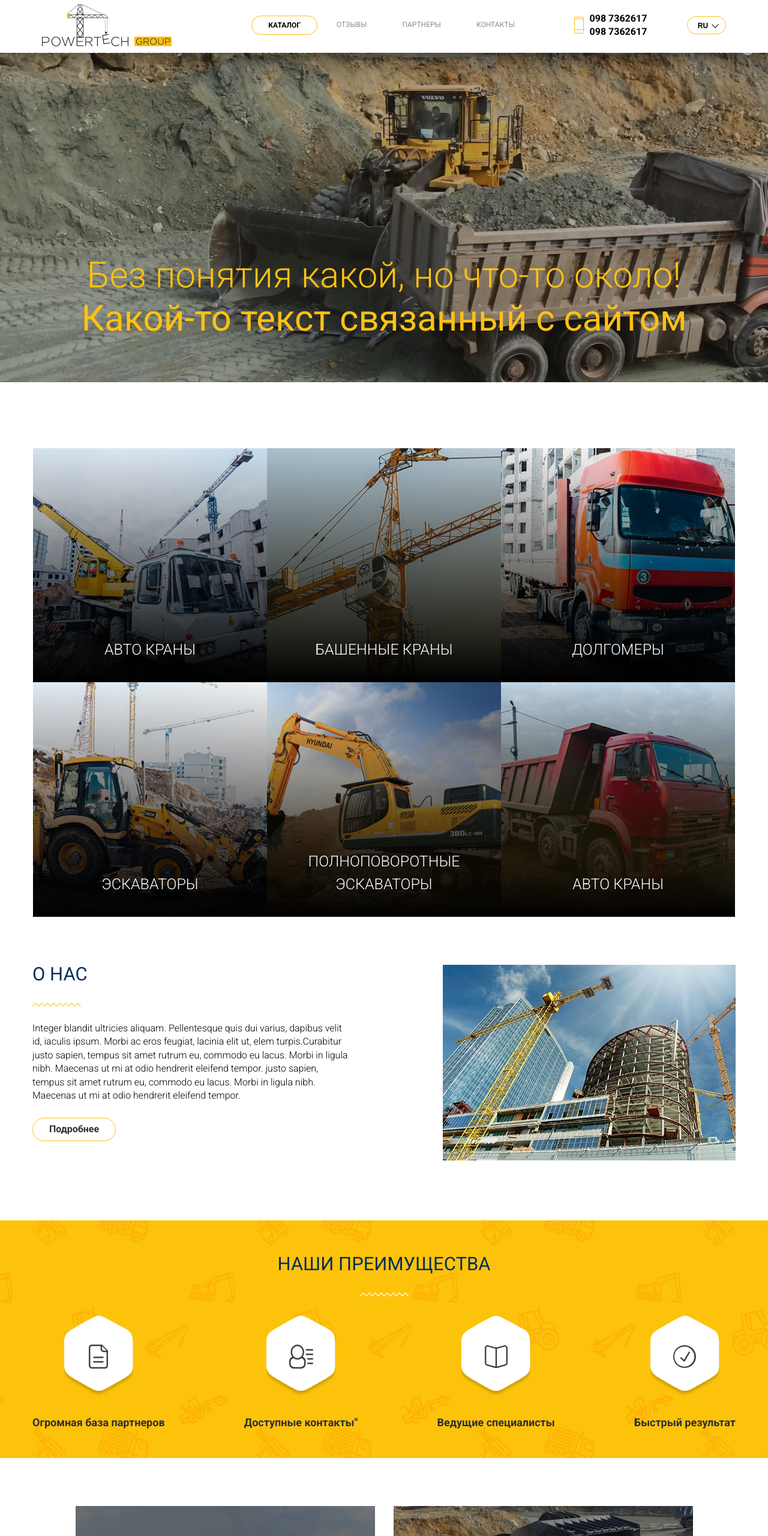
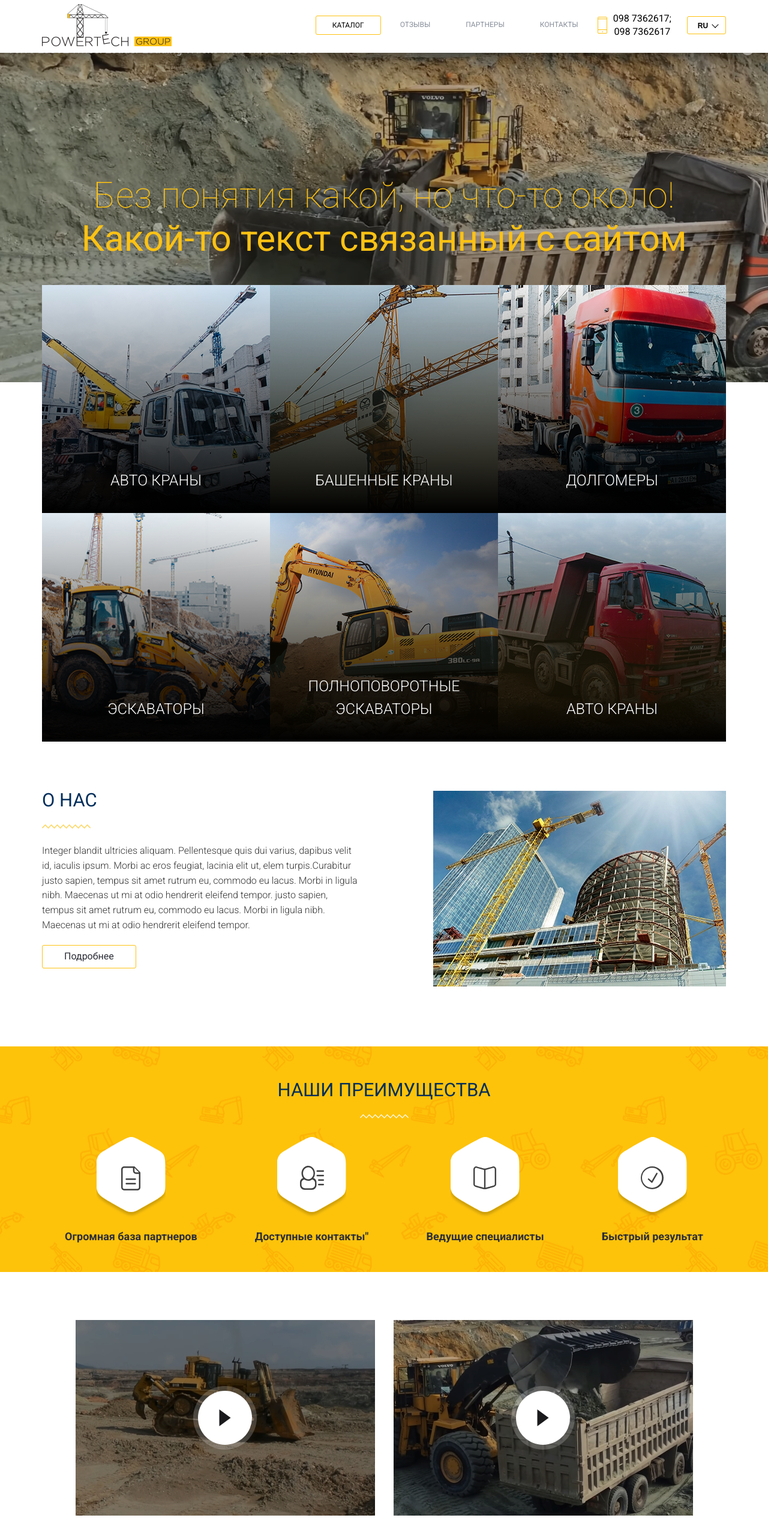
Before and after one commit to pashkes/powertech-group, a website: page index.html in a window 1280 px wide. Shown: the top 2560 px of the page at 60% size. Drawn offline with Linux system fonts and the light colour scheme.

Commit message:
visual effect

```diff
--- a/assets/js/custom.js
+++ b/assets/js/custom.js
@@ -1,5 +1,5 @@
 
-
+'use strict';
 /**
  * Document ready functions
  */
@@ -19,7 +19,18 @@
         if(reviews.length) {
             reviews.slick({
                 infinite: true,
-                speed: 800
+                speed: 800,
+              slidesToShow: 2,
+              slidesToScroll: 2,
+              responsive: [
+                {
+                  breakpoint: 1024,
+                  settings: {
+                    slidesToShow: 1,
+                    slidesToScroll: 1
+                  }
+                }
+              ]
             });
         }
 
@@ -40,5 +51,30 @@
       });
 
 
+
     });
 })(jQuery);
+
+var categories = $('.categories');
+var categoriesInner = $('.categories__inner');
+var categoriesItem = $('.categories__item');
+var mainImg = $('.header__main');
+
+function topImg() {
+  if (categories.length) {
+    var windowWidth = $(window).width();
+      var categoriesHeight = categoriesInner.innerHeight();
+      var mainImgHeight = mainImg.innerHeight();
+      var categoriesItemHeight = categoriesItem.innerHeight() / 2.35;
+
+      categories.css('margin-top', mainImgHeight);
+      categories.css('height', categoriesHeight - 80);
+      categoriesInner.css('top', - categoriesItemHeight);
+      if (windowWidth <=768) {
+        categories.css('height', categoriesHeight);
+      }
+  }
+}
+$(window).on('load scroll resize ready ontouchstart ontouchmove touchmove', function () {
+  topImg();
+  });
--- a/assets/scss/_fonts.scss
+++ b/assets/scss/_fonts.scss
@@ -1,4 +1,4 @@
 /* Fonts
 -------------------------------------------------------------- */
 
-@import url('https://fonts.googleapis.com/css?family=Roboto:300,400,700');
+@import url('https://fonts.googleapis.com/css?family=Roboto:100,300,400,700');
--- a/assets/scss/_main.scss
+++ b/assets/scss/_main.scss
@@ -2,6 +2,10 @@
 -------------------------------------------------------------- */
 //variabless-color
 $primary-color: #fdc213;
+
+* {
+  box-sizing: border-box;
+}
 
 @mixin container {
   max-width: 1172px;
@@ -36,7 +40,7 @@ h1 {
 h2 {
   position: relative;
   margin-bottom: 29px;
-  padding-bottom: 39px;
+  padding-bottom: 32px;
   color: #002e5b;
   font-size: 31px;
   font-weight: 500;
@@ -88,8 +92,8 @@ img {
   text-decoration: none;
   border: 1px solid $primary-color;
   padding: 7px 27px;
-  font-weight: 600;
-  border-radius: 20px;
+  font-weight: 400;
+  border-radius: 3px;
   color: #2c2e37;
   font-size: 16px;
   transition: all .3s ease-out;
@@ -273,64 +277,21 @@ $button-trans-delay: 0.3s;
   top: 0;
   right: 0;
   left: 0;
-  z-index: 100;
+  z-index: 1000;
   box-shadow: 0 0 18px rgba(0, 0, 0, 0.18);
 }
 
 .header__top__bg-inner {
   @include container;
   display: flex;
-  justify-content: space-between;
+  justify-content: flex-end;
   align-items: center;
 }
 
 .header__logo {
   position: relative;
   z-index: 100;
-}
-
-.menu {
-  .header__lang,
-  .header__contacts {
-    display: none;
-  }
-}
-
-.menu__list {
-  font-size: 0;
-}
-
-.menu__item {
-  display: inline-block;
-  vertical-align: top;
-  margin-right: 5px;
-  &:last-child {
-    margin-right: 0;
-  }
-}
-
-.menu__link {
-  display: block;
-  padding: 7px 27px;
-  text-transform: uppercase;
-  font-size: 12px;
-  font-weight: 400;
-  border-radius: 20px;
-  color: #888f9b;
-  transition: all .35s ease-out;
-  &:hover {
-    color: #010101;
-
-  }
-  &--active {
-    font-weight: 600;
-    border: 1px solid $primary-color;
-    background-color: #fff;
-    color: #010101;
-    &:hover {
-      border-color: #000;
-    }
-  }
+  margin-right: auto;
 }
 
 .header__lang {
@@ -338,13 +299,13 @@ $button-trans-delay: 0.3s;
   width: 65px;
   align-self: flex-start;
   border: 1px solid $primary-color;
-  border-radius: 15px;
+  border-radius: 3px;
   vertical-align: middle;
   line-height: 28px;
   cursor: pointer;
   margin-top: 20px;
   &--open {
-    border-radius: 15px 15px 0 0;
+    border-radius: 3px 3px 0 0;
     border-bottom-color: transparent;
     .header__lang-active {
       &::before {
@@ -366,7 +327,7 @@ $button-trans-delay: 0.3s;
   left: -1px;
   border: 1px solid $primary-color;
   border-top-color: transparent;
-  border-radius: 0 0 15px 15px;
+  border-radius: 0 0 3px 3px;
   background-color: #fff;
 }
 
@@ -406,18 +367,83 @@ $button-trans-delay: 0.3s;
     font-size: 13px;
   }
 }
+.content {
+  position: relative;
+  z-index: 100;
+  background-color: #fff;
+}
+.header__main {
+  position: fixed;
+  top: 88px;
+  left: 0;
+  width: 100%;
+  z-index: 1;
+  max-width: 100%;
+  background-color: #000000;
+}
+.header__title {
+  position: absolute;
+  top: 50%;
+  left: 15px;
+  right: 15px;
+  transform: translateY(-50%);
+  z-index: 3;
+}
+.header__img {
+  img {
+    height: auto;
+    width: 100%;
+    opacity: 1;
+  }
+}
+.menu {
+  .header__lang,
+  .header__contacts {
+    display: none;
+  }
+}
 
-.header__title {
-  background: #fff url(./../img/main-bg.jpg) center 0 no-repeat;
-  background-size: 100% auto;
-  padding-top: 335px;
-  padding-bottom: 180px;
+.menu__list {
+  font-size: 0;
+}
 
+.menu__item {
+  display: inline-block;
+  vertical-align: top;
+  margin-right: 5px;
+  &:last-child {
+    margin-right: 0;
+  }
+}
+
+.menu__link {
+  display: block;
+  padding: 7px 27px;
+  text-transform: uppercase;
+  font-size: 12px;
+  font-weight: 400;
+  color: #888f9b;
+  transition: all .35s ease-out;
+  &:hover {
+    color: #010101;
+
+  }
+  &--active {
+    border-radius: 3px;
+    font-weight: 400;
+    border: 1px solid $primary-color;
+    background-color: #fff;
+    color: #010101;
+    &:hover {
+      border-color: #000;
+    }
+  }
 }
 
 .header__contacts {
   position: relative;
   padding-left: 26px;
+  margin-right: 26px;
   &::before {
     content: '';
     position: absolute;
@@ -428,15 +454,15 @@ $button-trans-delay: 0.3s;
     height: 28px;
     background: url(./../img/svg/tel-icon.svg) no-repeat center;
   }
-}
-
-.header__tel {
+  a {
     color: #010101;
     font-size: 16px;
     text-transform: uppercase;
-  font-weight: 600;
+    font-weight: 400;
     display: block;
   }
+}
+
 
 .intro__subtitle {
   color: $primary-color;
@@ -446,17 +472,23 @@ $button-trans-delay: 0.3s;
 }
 
 .categories {
+  position: relative;
+}
+.categories__inner {
+  position: absolute;
+  left: 0;
+  right: 0;
+  top: -30%;
   @include container();
   display: flex;
   flex-wrap: wrap;
   justify-content: center;
-  margin-bottom: 80px;
 }
 
 .categories__item {
   position: relative;
-  flex: 1 390px;
-  max-width: 390px;
+  flex: 1 33.33333%;
+  max-width: 33.33333%;
   font-size: 0;
   overflow: hidden;
   transition: all .6s ease-out;
@@ -501,6 +533,11 @@ $button-trans-delay: 0.3s;
 }
 
 .about {
+  position: relative;
+  z-index: 10;
+  background-color: #fff;
+}
+.about__inner {
   @include container;
   display: flex;
   flex-wrap: wrap;
@@ -524,14 +561,6 @@ $button-trans-delay: 0.3s;
 .about__desc {
   max-width: 549px;
   padding-right: 20px;
-}
-
-.about__photo {
-  text-align: right;
-}
-
-.about__text {
-  margin-bottom: 26px;
   p {
     text-align: left;
     color: #333333;
@@ -540,12 +569,25 @@ $button-trans-delay: 0.3s;
   }
 }
 
+.about__more {
+  margin-top: 20px;
+  padding: 7px 36px;
+}
+
+.about__photo {
+  text-align: right;
+}
+
 .features {
+  position: relative;
   padding-top: 57px;
   padding-bottom: 47px;
-  background: $primary-color url(./../img/bg-features.png) center no-repeat;
+  background:
+          $primary-color url(./../img/bg-features.png) center no-repeat;
   background-size: cover;
+  z-index: 10;
 }
+
 @media (min-resolution: 144dpi),
 (min-resolution: 1.5dppx) {
   .features {
@@ -560,7 +602,7 @@ $button-trans-delay: 0.3s;
 .features__list {
   display: flex;
   flex-wrap: wrap;
-  justify-content: space-between;
+  justify-content: space-around;
 }
 
 .features__item {
@@ -575,7 +617,7 @@ $button-trans-delay: 0.3s;
   width: 115px;
   height: 140px;
   margin: 0 auto;
-  margin-bottom: 28px;
+  margin-bottom: 15px;
   line-height: 140px;
   vertical-align: middle;
   background: url(./../img/svg/icon-figure.svg) center no-repeat;
@@ -591,6 +633,11 @@ $button-trans-delay: 0.3s;
 }
 
 .video {
+  position: relative;
+  z-index: 10;
+  background-color: #fff;
+}
+.video__inner {
   @include container;
   padding-top: 80px;
   padding-bottom: 100px;
@@ -598,7 +645,6 @@ $button-trans-delay: 0.3s;
   flex-wrap: wrap;
   justify-content: center;
 }
-
 .video__item {
   position: relative;
   flex: 1;
@@ -663,10 +709,18 @@ $play-height: 90px;
 }
 
 .callback {
-  background: #2c2e37 url(./../img/callback-bg.png) center;
+  position: relative;
+  background: #2c2e37 url(./../img/callback-bg.jpg) center;
   background-size: cover;
   padding-top: 60px;
   padding-bottom: 65px;
+  z-index: 10;
+}
+@media (min-resolution: 144dpi),
+(min-resolution: 1.5dppx) {
+  .callback {
+    background-image: url(./../img/callback-bg@2x.jpg);
+  }
 }
 
 .callback__inner {
@@ -678,12 +732,10 @@ $play-height: 90px;
 
 .field {
   margin-right: 21px;
-  padding: 26px 20px 22px 20px;
+  padding: 24px 20px 23px 20px;
   border-radius: 3px;
   border: 1px solid #a6a6a6;
-  opacity: 0.5;
   color: #ffffff;
-  font-family: Roboto;
   font-size: 14px;
   text-transform: uppercase;
   background-color: rgba(255, 255, 255, 0);
@@ -695,7 +747,6 @@ $play-height: 90px;
     border-radius: 3px;
     border: 1px solid #ffd800;
     background-color: rgba(255, 255, 255, 0);
-    opacity: 0.5;
   }
   &::-webkit-input-placeholder {
     opacity: 1;
@@ -747,7 +798,6 @@ $play-height: 90px;
   color: #080e17;
   font-size: 18px;
   font-weight: 700;
-  line-height: 72px;
   text-transform: uppercase;
   border: none;
   cursor: pointer;
@@ -761,14 +811,16 @@ $play-height: 90px;
 }
 
 .reviews {
-  padding-top: 66px;
-  padding-bottom: 84px;
-
+  position: relative;
+  padding-top: 75px;
+  padding-bottom: 5px;
+  background-color: #fff;
+  z-index: 10;
 }
 
 .slider {
   position: relative;
-  padding: 66px 93px 84px 93px;
+  padding: 0 90px 84px 85px;
   max-width: 1300px;
   margin: 0 auto;
 }
@@ -777,22 +829,15 @@ $play-height: 90px;
   position: absolute;
 }
 
-.slide__list {
-  display: flex;
-  flex-wrap: wrap;
-}
-
 .slide__item {
   position: relative;
   flex: 1;
   text-align: left;
-  max-width: 508px;
-  &:first-of-type {
-    margin-right: 75px;
+  padding-right: 10px;
+  &--pr-none {
+    padding-right: 0;
   }
-}
-
-.slide__quote {
+  blockquote {
     position: relative;
     margin-bottom: 27px;
     padding-top: 25px;
@@ -810,6 +855,9 @@ $play-height: 90px;
       background: url(./../img/quote.png) 0 0 no-repeat;
     }
   }
+
+}
+
 
 .slide__author-info {
   display: flex;
@@ -888,8 +936,10 @@ $play-height: 90px;
 }
 
 .partners {
+  position: relative;
   background-color: #f8f9fa;
-  margin-bottom: 51px;
+  margin-bottom: 42px;
+  z-index: 10;
 }
 
 .partners__inner {
@@ -904,7 +954,7 @@ $play-height: 90px;
 .desc {
   @include container;
   max-width: 774px;
-  margin-bottom: 50px;
+  margin-bottom: 46px;
   p {
     color: #adadad;
     font-size: 18px;
@@ -1088,6 +1138,13 @@ $play-height: 90px;
       }
     }
   }
+  .categories__item {
+    flex: 1 33.33333%;
+    max-width: 33.33333%;
+  }
+  .features {
+    background-image: none;
+  }
   .features__item {
     margin-right: 0;
     flex: 1 47%;
@@ -1096,15 +1153,20 @@ $play-height: 90px;
       margin-bottom: 20px;
     }
   }
+  .header__title {
+    h1, p {
+      font-size: 40px;
+    }
+  }
   .categories__title {
     font-size: 21px;
   }
-  .categories__item {
-    flex: 1 240px;
-    max-width: 240px;
+  .reviews {
+    padding-bottom: 0;
+    padding-top: 30px;
   }
-  .slide__list {
-    flex-direction: column;
+  .slide__item {
+    padding-right: 0;
   }
   .slide__item {
     max-width: 100%;
@@ -1115,21 +1177,37 @@ $play-height: 90px;
     &:first-of-type {
       margin-right: auto;
     }
-  }
-  .slide__quote {
+    blockquote {
       display: inline-block;
       text-align: left;
     }
+  }
+
 }
 
 @media (max-width: 768px) {
   h2 {
     font-size: 25px;
   }
+  .header__title {
+    h1, p {
+      font-size: 25px;
+    }
+  }
+  .categories__inner {
+    top: 0 !important;
+  }
+  .categories__item {
+    flex: 1 240px;
+    max-width: 240px;
+  }
   .features__title {
     font-size: 22px;
   }
   .about {
+    padding-top: 30px;
+  }
+  .about__inner {
     flex-direction: column;
   }
 
@@ -1138,6 +1216,7 @@ $play-height: 90px;
   }
   .about__desc {
     margin-bottom: 20px;
+    max-width: 100%;
   }
   .callback__inner {
     flex-direction: column;
@@ -1153,9 +1232,11 @@ $play-height: 90px;
   .callback__btn {
     margin: 0 auto;
   }
-  .video {
+  .video__inner {
     flex-direction: column;
     justify-content: center;
+    padding-top: 60px;
+    padding-bottom: 40px;
   }
   .video__item {
     margin-bottom: 20px;
@@ -1176,6 +1257,17 @@ $play-height: 90px;
       border-left: 12px solid #1a1a1d;
     }
   }
+
+  .callback {
+    padding-top: 40px;
+    padding-bottom: 40px;
+  }
+  .callback__btn {
+    line-height: 42px;
+  }
+  .field {
+    padding: 16px 20px 12px 20px;
+  }
   .slider {
     padding: 30px 40px 30px 40px;
   }
@@ -1183,14 +1275,27 @@ $play-height: 90px;
     padding-top: 36px;
     padding-bottom: 0;
   }
-  .callback {
-    padding-top: 40px;
-    padding-bottom: 40px;
+  .partners__inner {
+    padding: 45px 16px 15px 16px;
   }
-  .callback__btn {
-    line-height: 52px;
-  }
-  .field {
-    padding: 16px 20px 12px 20px;
+  .partners__item {
+    width: 33.3333%;
+    margin-bottom: 30px;
   }
 }
+
+@media (max-width: 425px) {
+  h2 {
+    font-size: 20px;
+  }
+  .categories__item {
+    max-width: 100%;
+  }
+  .soc__item {
+    margin-right: 20px;
+  }
+  .video__inner {
+    padding-top: 30px;
+    padding-bottom: 30px;
+  }
+}
--- a/assets/scss/_mixins.scss
+++ /dev/null
@@ -1,89 +0,0 @@
-/* Mixins
--------------------------------------------------------------- */
-
-
-@mixin transition($value) {
-	-moz-transition: $value;
-	-o-transition: $value;
-	-webkit-transition: $value;
-	transition: $value;
-}
-
-@mixin opacity($value) {
-	$opacity-ie: $value * 100;
-	filter: alpha(opacity=$opacity-ie); //IE8
-	-moz-opacity: $value; /* Mozilla 1.6 и ниже */
-	-khtml-opacity: $value; /* Konqueror 3.1, Safari 1.1 */
-	opacity: $value; /* CSS3 - Mozilla 1.7b +, Firefox 0.9 +, Safari 1.2+, Opera 9+ */
-}
-
-@mixin transform($value){
-	-moz-transform: $value; /* Для Firefox */
-	-ms-transform: $value; /* Для IE */
-	-webkit-transform: $value; /* Для Safari, Chrome, iOS */
-	-o-transform: $value; /* Для Opera */
-	transform: $value;
-}
-
-@mixin box-shadow($value){
-	-webkit-box-shadow: $value;
-	-moz-box-shadow:    $value;
-	box-shadow:         $value;
-}
-
-@mixin border-radius($value){
-	-webkit-border-radius: $value;
-	-moz-border-radius: $value;
-	border-radius: $value;
-}
-
-@mixin linearGradient($left, $right){
-	background: $left; /* Old browsers */
-	background: -moz-linear-gradient(left,  $left 0%, $right 100%); /* FF3.6+ */
-	background: -webkit-gradient(linear, left, right, color-stop(0%,$left), color-stop(100%,$right)); /* Chrome,Safari4+ */
-	background: -webkit-linear-gradient(left,  $left 0%,$right 100%); /* Chrome10+,Safari5.1+ */
-	background: -o-linear-gradient(left,  $left 0%,$right 100%); /* Opera 11.10+ */
-	background: -ms-linear-gradient(left,  $left 0%,$right 100%); /* IE10+ */
-	background: linear-gradient(to right,  $left 0%,$right 100%); /* W3C */
-	filter: progid:DXImageTransform.Microsoft.gradient( startColorstr='#ffffff', endColorstr='#000000',GradientType=0 ); /* IE6-9 */
-}
-
-@mixin linearTopGradient($top, $bottom){
-	background: $top; /* Old browsers */
-	background: -moz-linear-gradient(top,  $top 0%, $bottom 100%); /* FF3.6+ */
-	background: -webkit-gradient(linear, left top, left bottom, color-stop(0%,$top), color-stop(100%,$bottom)); /* Chrome,Safari4+ */
-	background: -webkit-linear-gradient(top,  $top 0%,$bottom 100%); /* Chrome10+,Safari5.1+ */
-	background: -o-linear-gradient(top,  $top 0%,$bottom 100%); /* Opera 11.10+ */
-	background: -ms-linear-gradient(top,  $top 0%,$bottom 100%); /* IE10+ */
-	background: linear-gradient(to bottom,  $top 0%,$bottom 100%); /* W3C */
-	filter: progid:DXImageTransform.Microsoft.gradient( startColorstr='#ffffff', endColorstr='#000000',GradientType=0 ); /* IE6-9 */
-}
-
-@mixin keyframe($name){
-	@-webkit-keyframes ($name){
-		@content;
-	}
-	@-moz-keyframes ($name){
-		@content;
-	}
-	@-o-keyframes ($name){
-		@content;
-	}
-	@keyframes ($name){
-		@content;
-	}
-}
-
-@mixin animation ($params...){
-	-webkit-animation: $params;
-	-moz-animation: $params;
-	-o-animation: $params;
-	animation: $params;
-}
-
-@mixin placeholder() {
-	&::-webkit-input-placeholder {@content;}
-	&::-moz-placeholder          {@content;}
-	&:-moz-placeholder           {@content;}
-	&:-ms-input-placeholder      {@content;}
-}
--- a/assets/scss/style.scss
+++ b/assets/scss/style.scss
@@ -2,7 +2,6 @@
 -------------------------------------------------------------- */
 
 @import "fonts";
-@import "mixins";
 @import "tools";
 @import "wordpress";
 @import "sprite";
--- a/index.html
+++ b/index.html
@@ -42,11 +42,9 @@
             </div>
           </li>
         </ul>
-
-
       </nav>
       <div class="header__contacts">
-        <a href="tel:+380987362617" class="header__tel">098 7362617</a>
+        <a href="tel:+380987362617" class="header__tel">098 7362617;</a>
         <a href="tel:+380987362617" class="header__tel">098 7362617</a>
       </div>
       <div class="header__lang">
@@ -58,11 +56,19 @@
       </div>
     </div>
   </div>
+  <div class="header__main">
+    <div class="header__img">
+      <img src="assets/img/main-bg.jpg" width="1920" height="823" alt="">
+    </div>
     <div class="header__title">
       <p class="intro__subtitle">Без понятия какой, но что-то около!</p>
       <h1>Какой-то текст связанный с сайтом</h1>
     </div>
+  </div>
+</header>
+<main class="content">
   <section class="categories">
+    <div class="categories__inner">
       <a href="#" class="categories__item">
         <img src="assets/img/post-1.jpg" srcset="assets/img/post-1@2x.jpg 2x" alt="Авто краны" width="380"
              height="380">
@@ -74,7 +80,8 @@
         <p class="categories__title">Башенные краны</p>
       </a>
       <a href="#" class="categories__item">
-      <img src="assets/img/post-3.jpg" srcset="assets/img/post-3@2x.jpg 2x" alt="Долгомеры" width="380" height="380">
+        <img src="assets/img/post-3.jpg" srcset="assets/img/post-3@2x.jpg 2x" alt="Долгомеры" width="380"
+             height="380">
         <p class="categories__title">Долгомеры</p>
 
       </a>
@@ -88,31 +95,33 @@
         <img src="assets/img/post-5.jpg" srcset="assets/img/post-5@@2x.jpg 2x" alt="полноповоротные Эскаваторы"
              width="380" height="380">
         <p class="categories__title">полноповоротные Эскаваторы</p>
-
-
       </a>
       <a href="#" class="categories__item">
         <img src="assets/img/post-6.jpg" srcset="assets/img/post-6@@2x.jpg 2x" alt="Авто краны" width="380"
              height="380">
         <p class="categories__title">Авто краны</p>
       </a>
+    </div>
   </section>
-</header>
   <section class="about">
+    <div class="about__inner">
       <div class="about__desc">
         <h2 class="about__title">О нас</h2>
-    <p class="about__text">Integer blandit ultricies aliquam. Pellentesque quis dui varius, dapibus velit id, iaculis
+        <p class="about__text">Integer blandit ultricies aliquam. Pellentesque quis dui varius, dapibus velit id,
+          iaculis
           ipsum. Morbi ac eros feugiat, lacinia elit ut, elem turpis.Curabitur justo sapien, tempus sit amet rutrum eu,
           commodo eu lacus. Morbi in ligula nibh. Maecenas ut mi at odio hendrerit eleifend tempor.
           justo sapien, tempus sit amet rutrum eu, commodo eu lacus. Morbi in ligula nibh. Maecenas ut mi at odio
           hendrerit
           eleifend tempor.</p>
-    <a href="#" class="btn btn__more">Подробнее</a>
+        <a href="#" class="about__more btn">Подробнее</a>
       </div>
-  <div class="about__photo"><img src="assets/img/about.jpg" srcset="assets/img/about@x2@2x.jpg 2x" width="488"
-                                 height="326" alt="о нас"></div>
+      <div class="about__photo">
+        <img src="assets/img/about.jpg" srcset="assets/img/about@x2@2x.jpg 2x" width="488" height="326" alt="о нас">
+      </div>
+    </div>
+
   </section>
-
   <div class="features">
     <section class="features__inner">
       <h2 class="features__title bg-line-white">Наши преимущества</h2>
@@ -142,6 +151,7 @@
     </section>
   </div>
   <div class="video">
+    <div class="video__inner">
       <div class="video__item">
         <button type="button" class="video__btn-play">play</button>
         <img src="assets/img/video-1.jpg" alt="видео работы">
@@ -149,6 +159,7 @@
       <div class="video__item">
         <button type="button" class="video__btn-play">play</button>
         <img src="assets/img/video-2.jpg" alt="видео работы">
+      </div>
     </div>
   </div>
   <div class="callback">
@@ -162,11 +173,8 @@
     <h2 class="reviews__title">Что говорят о нас клиенты</h2>
     <ul class="slider">
       <li class="slide">
-      <div class="slide__list">
-        <button class="reviews__btn  reviews__btn--left" type="button">Назад</button>
-        <button class="reviews__btn  reviews__btn--right" type="button">Вперед</button>
         <div class="slide__item">
-          <blockquote class="slide__quote">Lorem ipsum dolor sit amet, consectetur adipisicing elit, sed do enim ad
+          <blockquote>Lorem ipsum dolor sit amet, consectetur adipisicing elit, sed do enim ad
             minim veniam, quis nostrud exercitation ullamco laboris nisi ut aliquip ex ea commodo consequat. Duis
             aute irure dolor in reprehenderit in voluptate velit esse
           </blockquote>
@@ -177,8 +185,10 @@
             <cite class="slide__name">Дмитрий Тюраев,</cite><span
                   class="slide__attainment">Основатель "Киевстар"</span></div>
         </div>
-        <div class="slide__item">
-          <blockquote class="slide__quote">Lorem ipsum dolor sit amet, consectetur adipisicing elit, sed do enim ad
+      </li>
+      <li class="slide">
+        <div class="slide__item    slide__item--pr-none">
+          <blockquote>Lorem ipsum dolor sit amet, consectetur adipisicing elit, sed do enim ad
             minim veniam, quis nostrud exercitation ullamco laboris nisi ut aliquip ex ea commodo consequat. Duis
             aute irure dolor in reprehenderit in voluptate velit esse
           </blockquote>
@@ -187,14 +197,12 @@
                                              alt="Николай Плюшкин"></span><cite class="slide__name">Николай
             Плюшкин</cite><span class="slide__attainment">Основатель "Газпром"</span></p>
         </div>
-      </div>
       </li>
       <li class="slide">
-      <div class="slide__list">
         <button class="reviews__btn  reviews__btn--left" type="button">Назад</button>
         <button class="reviews__btn  reviews__btn--right" type="button">Вперед</button>
-        <div class="slide__item">
-          <blockquote class="slide__quote">Lorem ipsum dolor sit amet, consectetur adipisicing elit, sed do enim ad
+        <div class="slide__item    slide__item--pr-none">
+          <blockquote>Lorem ipsum dolor sit amet, consectetur adipisicing elit, sed do enim ad
             minim veniam, quis nostrud exercitation ullamco laboris nisi ut aliquip ex ea commodo consequat. Duis
             aute irure dolor in reprehenderit in voluptate velit esse
           </blockquote>
@@ -205,8 +213,10 @@
             <cite class="slide__name">Дмитрий Тюраев,</cite><span
                   class="slide__attainment">Основатель "Киевстар"</span></div>
         </div>
-        <div class="slide__item">
-          <blockquote class="slide__quote">Lorem ipsum dolor sit amet, consectetur adipisicing elit, sed do enim ad
+      </li>
+      <li class="slide">
+        <div class="slide__item    slide__item--pr-none">
+          <blockquote>Lorem ipsum dolor sit amet, consectetur adipisicing elit, sed do enim ad
             minim veniam, quis nostrud exercitation ullamco laboris nisi ut aliquip ex ea commodo consequat. Duis
             aute irure dolor in reprehenderit in voluptate velit esse
           </blockquote>
@@ -214,7 +224,6 @@
 						<span class="slide__user-pic"><img src="assets/img/say-client-2.jpg" width="64" height="65"
                                                alt="Николай Плюшкин"></span><cite class="slide__name">Николай
             Плюшкин</cite><span class="slide__attainment">Основатель "Газпром"</span></p>
-        </div>
         </div>
       </li>
     </ul>
@@ -253,6 +262,8 @@
   <footer class="footer">
     <p class="footer__copy">Powertech.group © 2017 All rights reserved.</p>
   </footer>
+</main>
+
 <script src="assets/js/jquery.min.js"></script>
 <script src="assets/js/plugins/slick.min.js"></script>
 <script src="assets/js/custom.js"></script>
```
Also changed, not shown: assets/css/style.css, assets/css/style.min.css, assets/img/callback-bg.jpg (added), assets/img/callback-bg@2x.jpg (added). Lines whose indentation alone changed are shown as unchanged.
